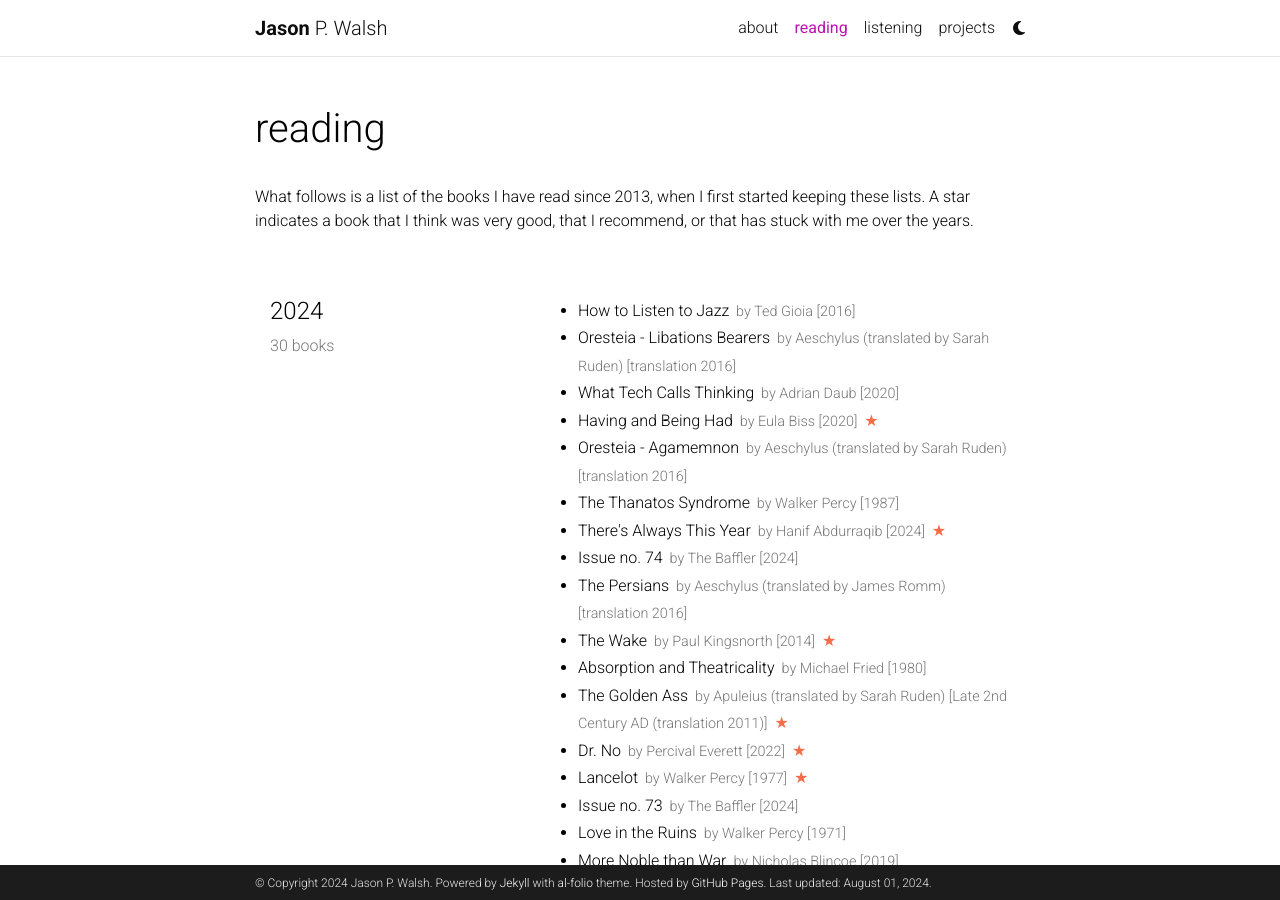
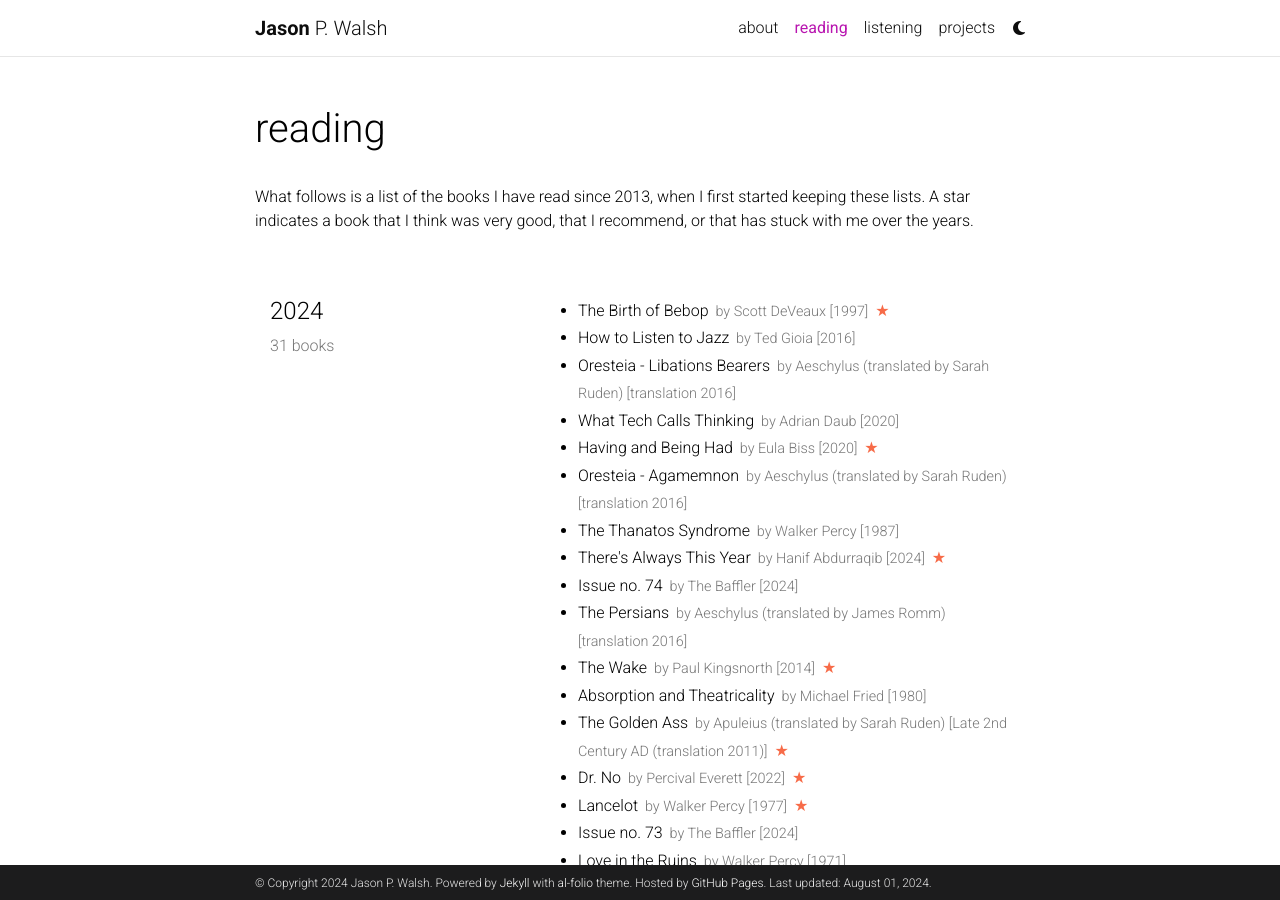
Before and after one commit to jwals23/jwals23.github.io, a Jekyll site: the page built from _pages/reading.md, in a window 1280 px wide and 900 px high. Built offline with Jekyll 4.4.1, drawn with Linux system fonts in a browser that asks for light colours; comment, search, counter and statistics services are not loaded; a style sheet for code colours, icons or effects is not loaded.

Commit message:
Update reading.yml

```diff
--- a/_data/reading.yml
+++ b/_data/reading.yml
@@ -1,6 +1,11 @@
 list:
   - year: "2024"
     books:
+      - title: The Birth of Bebop
+        author: Scott DeVeaux
+        year: 1997
+        star: yes
+
       - title: How to Listen to Jazz
         author: Ted Gioia
         year: 2016
```
